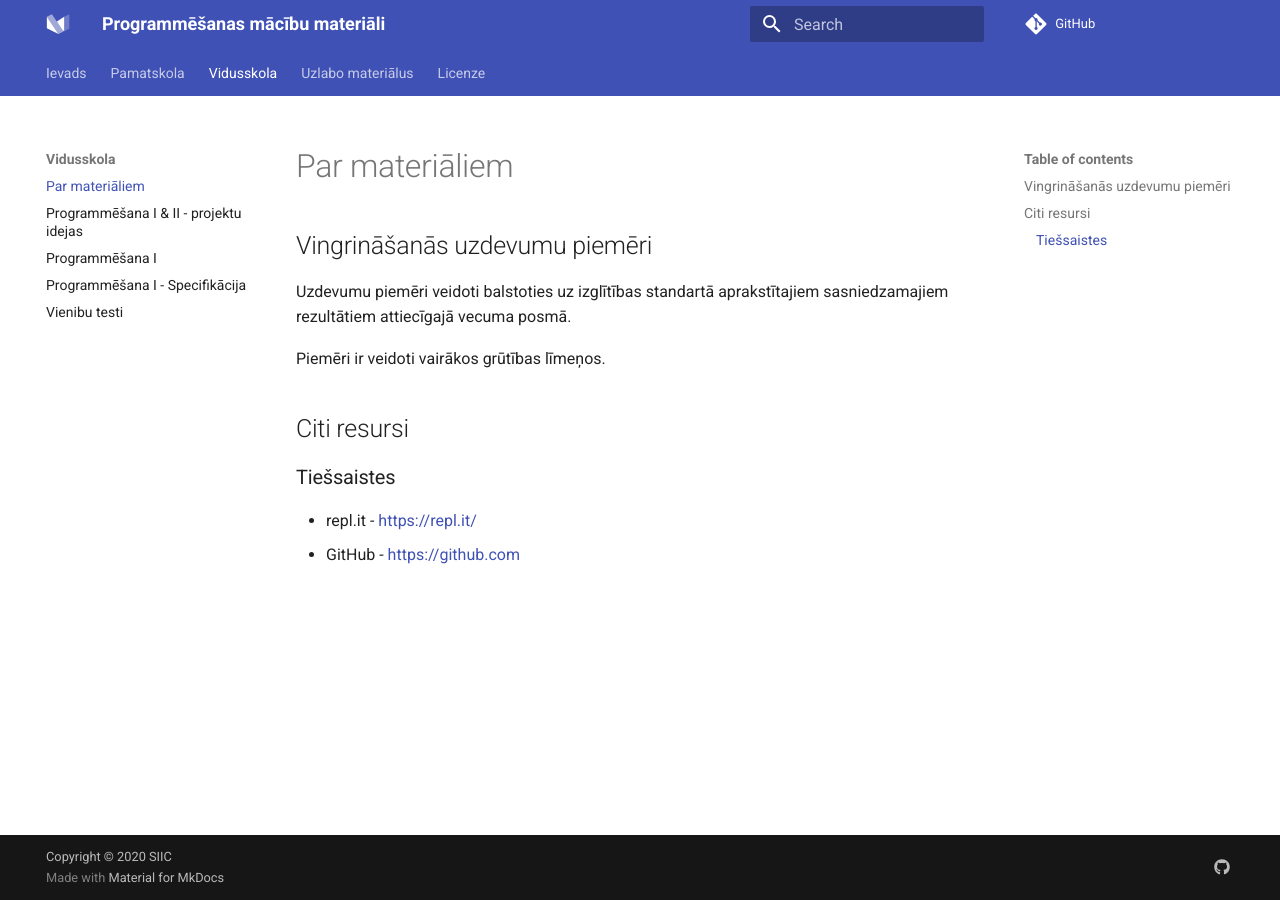
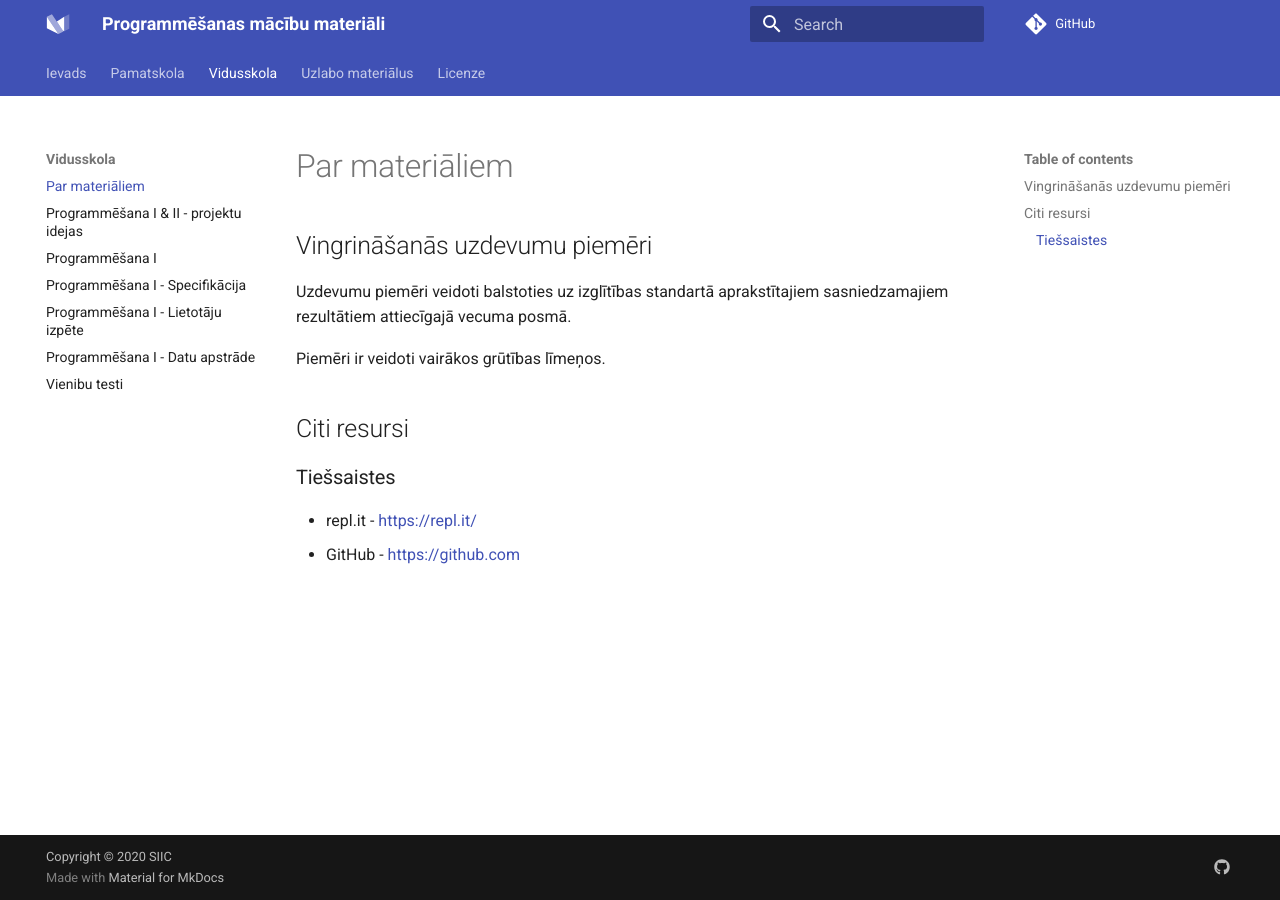
Before and after one commit to siic-lv/programmesana, an MkDocs documentation site: the page built from docs/vidusskola.md, in a window 1280 px wide. Built offline with MkDocs 1.6.1 and Material for MkDocs 9.7.7, drawn with Linux system fonts in a browser that asks for light colours; comment, search, counter and statistics services are not loaded.

Commit message:
add placeholders 10.2 un 10.3 temam

```diff
--- /dev/null
+++ b/docs/vidusskola/p1/datu_apstrade.md
@@ -0,0 +1 @@
+# Programmēšana I - Datu apstrāde
--- /dev/null
+++ b/docs/vidusskola/p1/lietotaji.md
@@ -0,0 +1 @@
+# Programmēšana I - Lietotāju izpēte
--- a/mkdocs.yml
+++ b/mkdocs.yml
@@ -102,6 +102,8 @@ nav:
     - vidusskola/projekti.md
     - vidusskola/p1.md
     - vidusskola/p1/specifikacija.md
+    - vidusskola/p1/lietotaji.md
+    - vidusskola/p1/datu_apstrade.md
     - vidusskola/p2/vienibu_testi.md
   - Uzlabo materiālus: palidzet.md
   - Licenze: license.md
```
